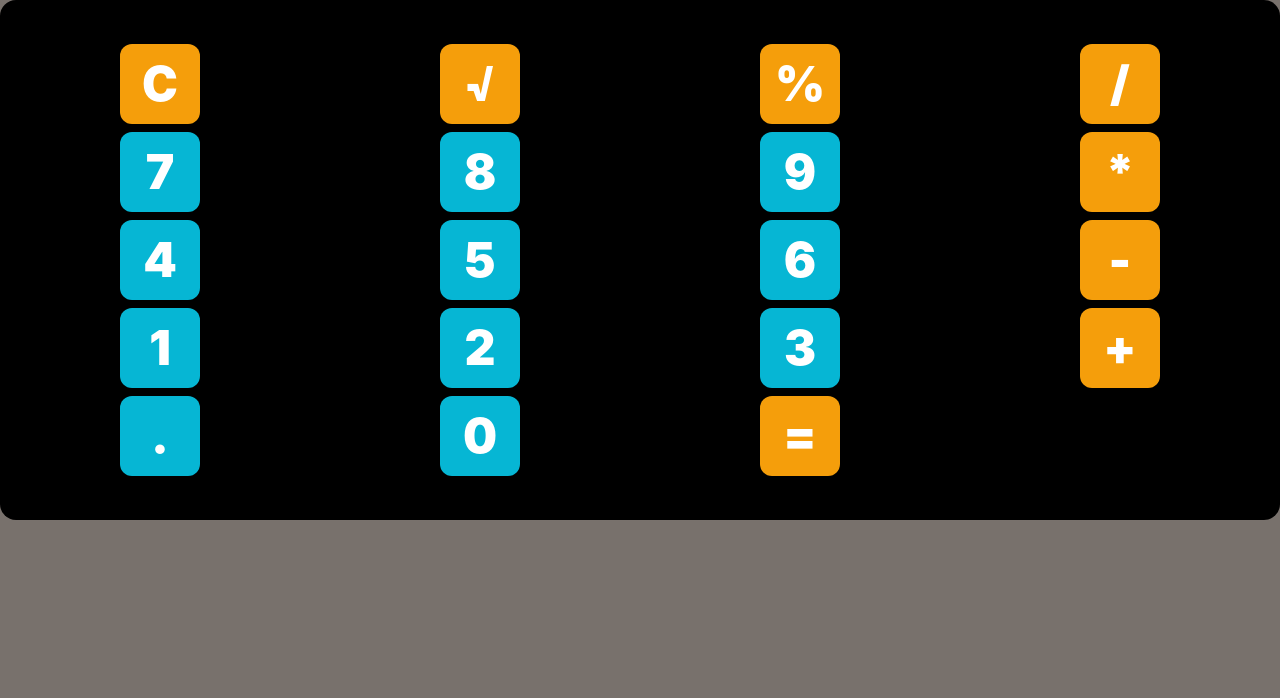
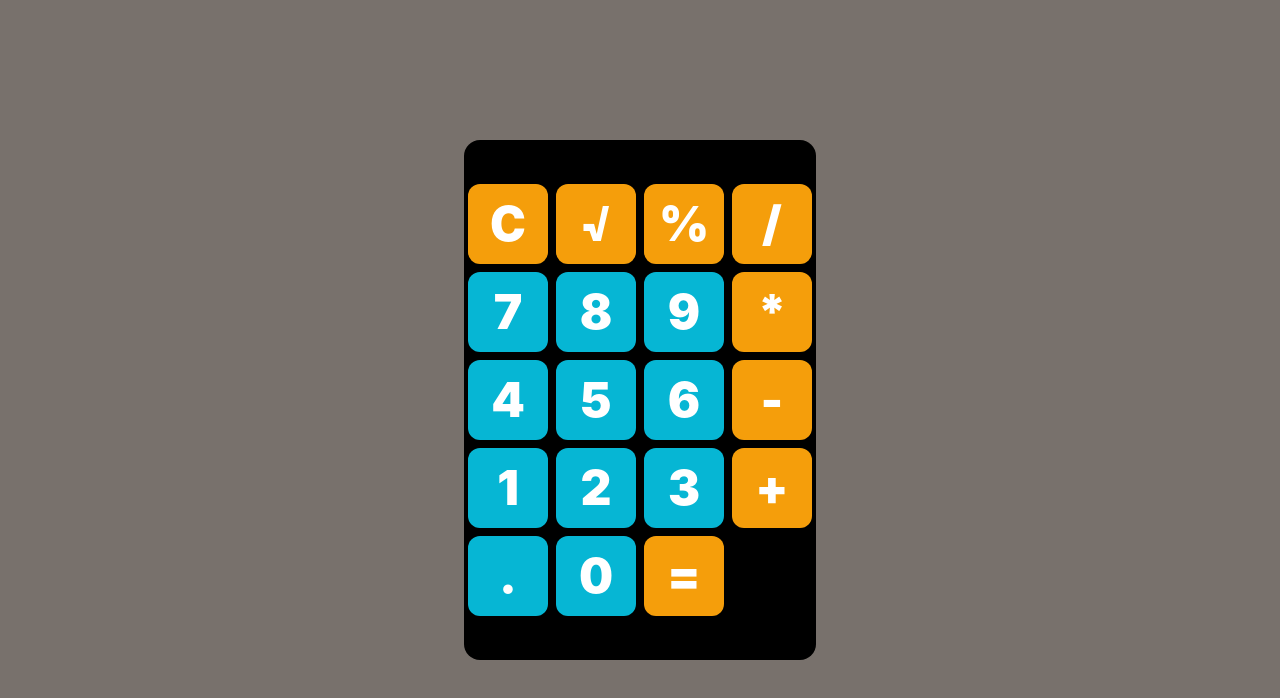
Before and after one commit to hdubey64/PW_internship_app, a React (Create React App) app in the folder calc-master/: page / in a window 1280 px wide. Shown: the top 698 px of the page. Built offline with nearby package versions, Linux system fonts and the light colour scheme.

Commit message:
position Fixed

```diff
--- a/calc-master/src/Layout/Home/index.jsx
+++ b/calc-master/src/Layout/Home/index.jsx
@@ -1,7 +1,17 @@
 import React from "react";
 
 const Home = ({ children }) => {
-   return <div className="bg-stone-500 h-screen w-screen">{children}</div>;
+   return (
+      <div
+         className="bg-stone-500 flex Class
+Properties
+align-baseline	vertical-align: baseline;
+align-top	vertical-align: top;
+align-middle justify-center items-center h-screen w-screen"
+      >
+         {children}
+      </div>
+   );
 };
 
 export default Home;
```
